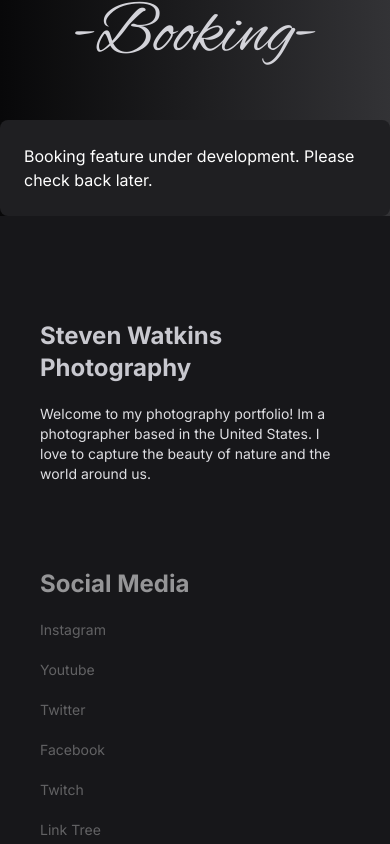
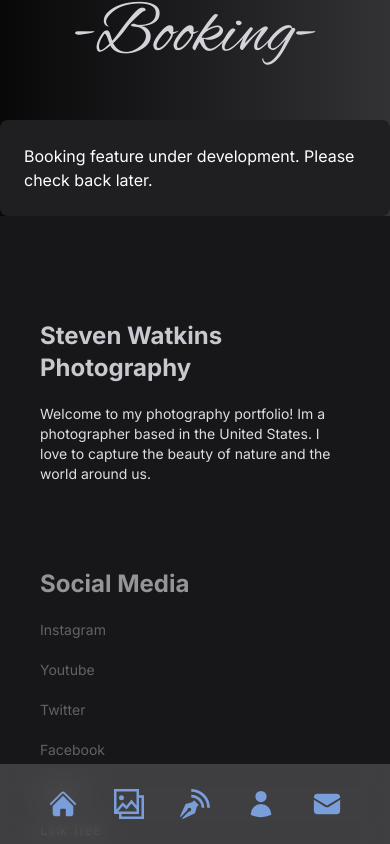
Before and after one commit to Digitl-Alchemyst/sw-photography, a Next.js app: page /booking in a window 390 px wide. Shown: the top 844 px of the page. Built offline with nearby package versions, Linux system fonts and the light colour scheme.

Commit message:
Mobile Nav

```diff
--- a/src/app/(user)/layout.tsx
+++ b/src/app/(user)/layout.tsx
@@ -3,6 +3,7 @@ import { Inter, IBM_Plex_Mono, PT_Serif } from 'next/font/google';
 import '@/app/globals.css'
 import Footer from '@/c/global/Footer';
 import Sidebar from '@/c/global/Sidebar';
+import MobileNav from '@/components/global/MobileNav';
 
 
 const serif = PT_Serif({
@@ -43,7 +44,7 @@ export default function RootLayout({
         <div className='flex h-screen w-screen flex-1 flex-col'>
           <div className='flex flex-1 '>
             <Sidebar />
-
+<MobileNav />
             {children}
           </div>
           <Footer />
--- a/src/components/global/Footer.tsx
+++ b/src/components/global/Footer.tsx
@@ -2,7 +2,7 @@ import React from 'react'
 
 function Footer() {
   return (
-    <footer className='w-screen bg-steeldark-700 px-10 py-10 text-steelpolished-200'>
+    <footer className='w-screen bg-steeldark-700 px-10 py-10 text-steelpolished-200 pb-22 md:pb-0'>
       <div className='mx-auto justify-between gap-16 sm:flex'>
         {/* COLUMN 1 */}
         <div className='mt-16 flex basis-1/2 flex-col sm:mt-0'>
--- /dev/null
+++ b/src/components/global/MobileNav.tsx
@@ -0,0 +1,58 @@
+import {
+  HiHome,
+  HiUser,
+  HiEnvelope,
+} from 'react-icons/hi2';
+import { GrGallery } from 'react-icons/gr';
+import { ImBlog } from 'react-icons/im';
+import Link from 'next/link';
+
+
+//  Navigation Menu Links
+const navLinks = [
+  { name: 'home', path: '/', icon: <HiHome /> },
+  { name: 'gallery', path: '/gallery', icon: <GrGallery /> },
+  { name: 'blog', path: '/blog', icon: <ImBlog /> },
+  //   { name: 'booking', path: '/booking', icon: <LiaProjectDiagramSolid /> },
+  { name: 'about', path: '/about', icon: <HiUser /> },
+  {
+    name: 'contact',
+    path: '/contact',
+    icon: <HiEnvelope />,
+  },
+];
+
+const MobileNav = () => {
+
+  return (
+    <nav className='fixed bottom-0 top-0 z-30 mt-auto flex md:hidden h-max w-full flex-col items-center'>
+      {/* inner  */}
+      <div className='flex h-[80px] w-full items-center justify-between bg-steelpolished-300/20 px-12 py-8 text-3xl backdrop-blur-md'>
+        {navLinks.map((link, index) => {
+          return (
+            <Link
+              className="group relative flex items-center transition-all duration-300 hover:text-accent2"
+              href={link.path}
+              key={index}
+            >
+              {/* ToolTip */}
+              <div className='absolute right-0 hidden pr-14 xl:group-hover:flex'>
+                <div className='relative flex items-center rounded-sm bg-white p-[6px] text-primary'>
+                  <div className='text-[12px] font-semibold capitalize leading-none'>
+                    {link.name}
+                  </div>
+                  {/* Triangle */}
+                  <div className='absolute -right-2 border-y-[6px] border-l-8 border-r-0 border-solid border-y-transparent border-l-white' />
+                </div>
+              </div>
+              {/* Icons  */}
+              <div className='text-accent'>{link.icon}</div>
+            </Link>
+          );
+        })}
+      </div>
+    </nav>
+  );
+};
+
+export default MobileNav;
```
